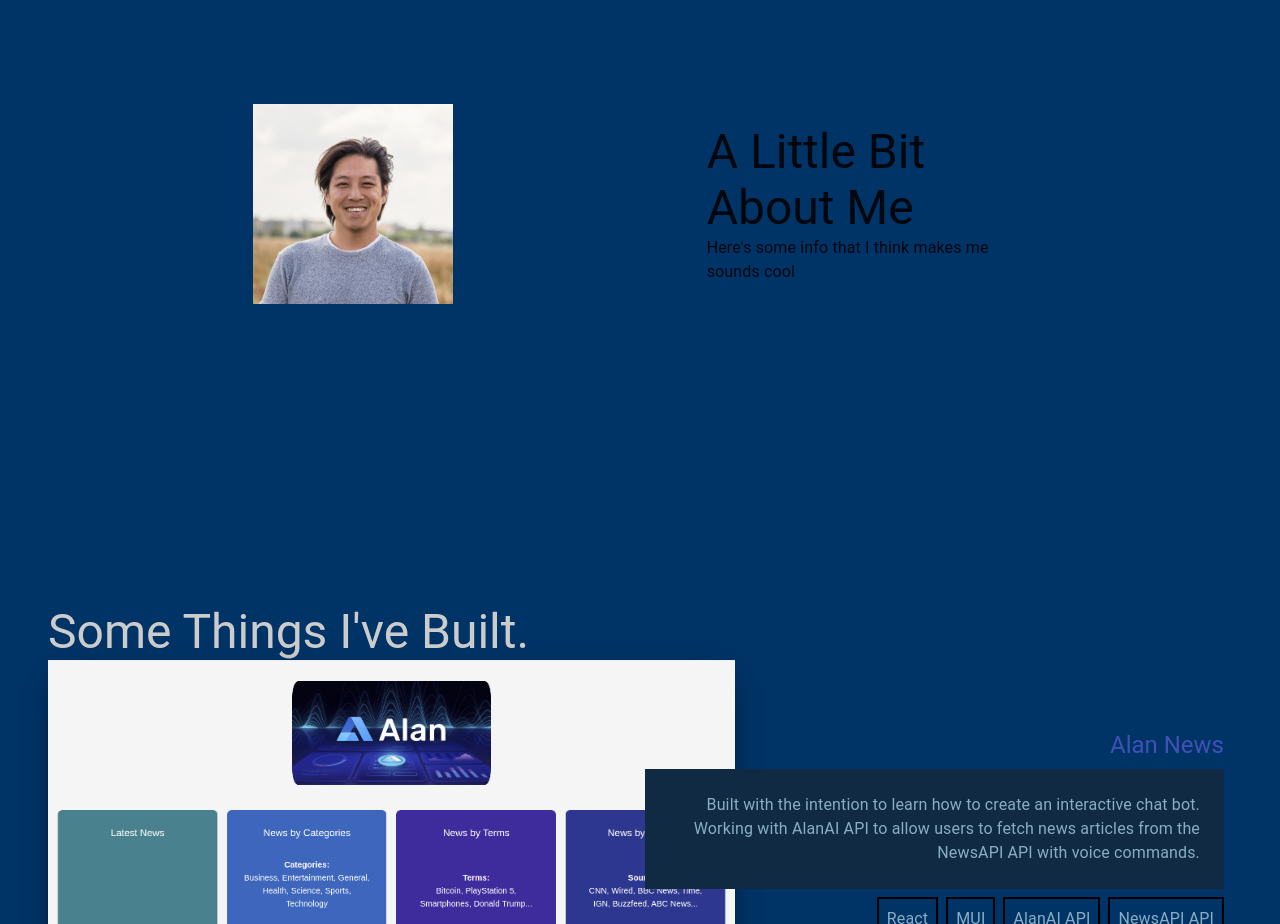
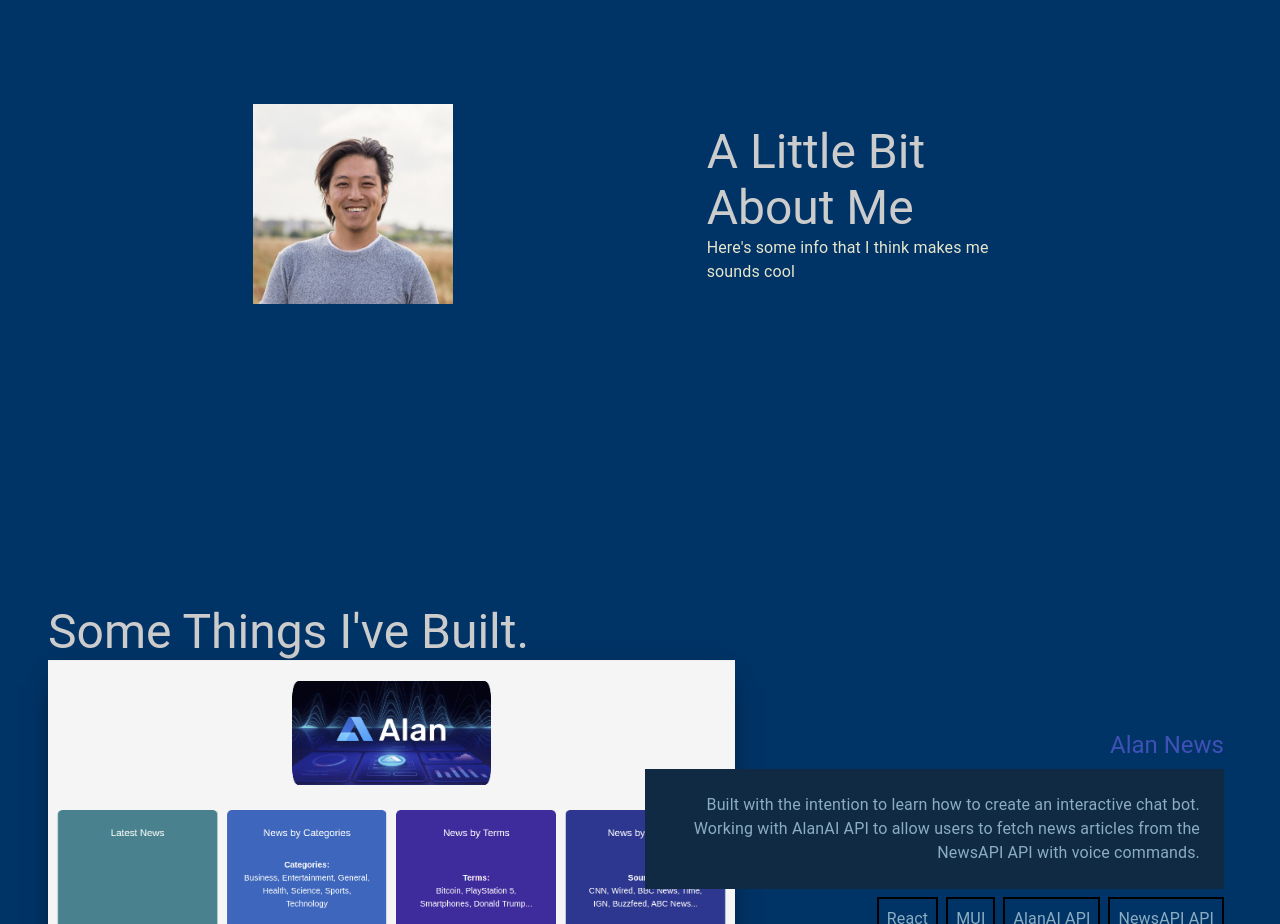
Before and after one commit to HoangTienDinh/portfolio-v2, a React (Create React App) app: page / in a window 1280 px wide. Shown: the part 1060-1984 px from the top of the page. Built offline with nearby package versions, Linux system fonts and the light colour scheme.

Commit message:
change color scheme

```diff
--- a/src/components/About.js
+++ b/src/components/About.js
@@ -18,6 +18,12 @@ const useStyles = makeStyles((theme) => ({
   },
   grid: {
     height: "inherit",
+  },
+  headline: {
+    color: "#cccccc",
+  },
+  description: {
+    color: "#E6E6CC",
   },
 }));
 
@@ -43,8 +49,12 @@ const About = () => {
         </Reveal>
         <Grid item xs={12} sm={6} md={4} lg={3}>
           <Reveal right>
-            <Typography variant="h3">{headline}</Typography>
-            <Typography>{description}</Typography>
+            <Typography className={classes.headline} variant="h3">
+              {headline}
+            </Typography>
+            <Typography className={classes.description}>
+              {description}
+            </Typography>
           </Reveal>
         </Grid>
       </Grid>
```
